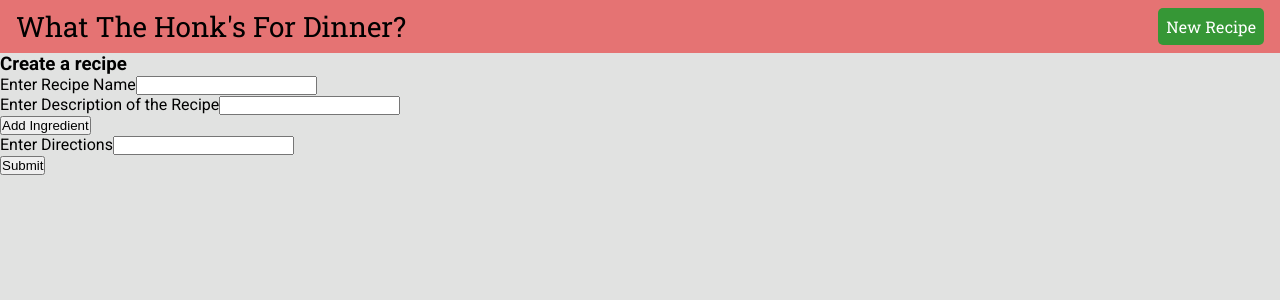
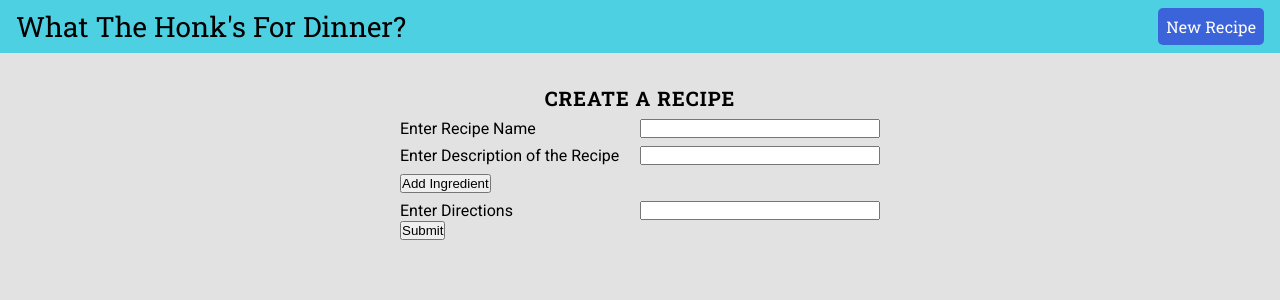
Before and after one commit to eblohm/recipe-finder, a React (Create React App) app: page /recipes/new in a window 1280 px wide. Shown: the top 300 px of the page. Built offline with nearby package versions, Linux system fonts and the light colour scheme.

Commit message:
more styling, fix input naming issue

```diff
--- a/src/components/App.js
+++ b/src/components/App.js
@@ -15,13 +15,19 @@ const App = () => {
       <Router history={history}>
         <div>
           <Header />
+          <div className="page-content">
             <Switch>
               <Route path="/" exact component={RecipeSearch} />
               <Route path="/recipes/new" exact component={RecipeCreate} />
               <Route path="/recipes/edit/:id" exact component={RecipeEdit} />
-            <Route path="/recipes/delete/:id" exact component={RecipeDelete} />
+              <Route
+                path="/recipes/delete/:id"
+                exact
+                component={RecipeDelete}
+              />
               <Route path="/recipes/:id" exact component={RecipeShow} />
             </Switch>
+          </div>
         </div>
       </Router>
     </div>
--- a/src/components/recipes/RecipeForm.js
+++ b/src/components/recipes/RecipeForm.js
@@ -12,12 +12,24 @@ class RecipeForm extends Component {
     }
   }
 
-  renderInput = ({ input, label, meta, name }) => {
-    const className = `recipe-form--ingredient__${name} ${
+  renderInput = ({ input, label, meta }) => {
+    const className = `recipe-form--${input.name} ${
       meta.error && meta.touched ? 'error' : ''
     }`;
 
-    console.log(meta);
+    return (
+      <div className={className}>
+        <label>{label}</label>
+        <input {...input} autoComplete="off" />
+        {this.renderError(meta)}
+      </div>
+    );
+  };
+
+  renderIngredient = ({ input, label, meta }) => {
+    const className = `recipe-form--ingredient ${
+      meta.error && meta.touched ? 'error' : ''
+    }`;
 
     return (
       <div className={className}>
@@ -46,11 +58,11 @@ class RecipeForm extends Component {
             <h4 className="recipe-form--ingredients__label">
               Ingredient #{index + 1}
             </h4>
-            <div className="recipe-form--ingredient">
+            <div className="recipe-form--single-ingredient">
               <Field
                 name={`${ingredient}.ingredient ingredient`}
                 type="text"
-                component={this.renderInput}
+                component={this.renderIngredient}
                 label="Ingredient Name"
               />
               <button
@@ -103,8 +115,6 @@ class RecipeForm extends Component {
 const validate = formValues => {
   const errors = {};
 
-  console.log(errors);
-
   if (!formValues.name) {
     errors.name = 'You must enter a name';
   }
--- a/src/scss/abstract/_mixins.scss
+++ b/src/scss/abstract/_mixins.scss
@@ -0,0 +1,4 @@
+@mixin container($width, $margin: 0) {
+  margin: $margin auto;
+  width: $width;
+}
--- a/src/scss/abstract/_variables.scss
+++ b/src/scss/abstract/_variables.scss
@@ -1,6 +1,6 @@
 // Colors
 $color-black: rgb(0, 0, 0);
+$color-blue: rgb(77, 208, 225);
+$color-blue-dark: rgb(60, 100, 218);
 $color-gray: rgb(225, 226, 225);
-$color-green: rgb(54, 151, 54);
-$color-red: rgb(229, 115, 115);
 $color-white: rgb(255, 255, 255);
--- a/src/scss/base/_base.scss
+++ b/src/scss/base/_base.scss
@@ -18,3 +18,7 @@ body {
 a {
   text-decoration: none;
 }
+
+.page-content {
+  @include container(75%, 2rem);
+}
--- a/src/scss/components/_button.scss
+++ b/src/scss/components/_button.scss
@@ -1,5 +1,5 @@
 .button {
-  background-color: $color-green;
+  background-color: $color-blue-dark;
   color: $color-white;
   display: inline-block;
   border-radius: 5px;
--- a/src/scss/components/_create.scss
+++ b/src/scss/components/_create.scss
@@ -0,0 +1,10 @@
+.recipe-create {
+  &--title {
+    font-family: 'Roboto Slab', serif;
+    font-size: 1.25rem;
+    letter-spacing: 1px;
+    margin-bottom: 0.5rem;
+    text-align: center;
+    text-transform: uppercase;
+  }
+}
--- a/src/scss/components/_form.scss
+++ b/src/scss/components/_form.scss
@@ -0,0 +1,25 @@
+.recipe-form {
+  @include container(50%);
+
+  &--name,
+  &--description,
+  &--ingredient,
+  &--directions {
+    display: flex;
+    justify-content: space-between;
+
+    input {
+      width: 50%;
+    }
+  }
+
+  &--name,
+  &--description,
+  &--ingredients {
+    margin-bottom: 0.5rem;
+  }
+
+  &--single-ingredient {
+    text-align: right;
+  }
+}
--- a/src/scss/components/_search.scss
+++ b/src/scss/components/_search.scss
@@ -0,0 +1,36 @@
+%flexcenter {
+  display: flex;
+  justify-content: center;
+}
+
+%inputdefaults {
+  border: 1px solid $color-black;
+  border-radius: 5px;
+  outline: 0;
+  padding: 0.25rem;
+}
+
+.recipe-search {
+  &--form {
+    @extend %flexcenter;
+    align-items: flex-end;
+
+    &__label {
+      @extend %flexcenter;
+      flex-direction: column;
+      font-size: 1.25rem;
+    }
+
+    &__input {
+      @extend %inputdefaults;
+      margin-right: 0.25rem;
+      margin-top: 0.5rem;
+    }
+
+    &__submit {
+      @extend %inputdefaults;
+      background-color: $color-blue-dark;
+      color: $color-white;
+    }
+  }
+}
--- a/src/scss/layout/_header.scss
+++ b/src/scss/layout/_header.scss
@@ -1,6 +1,6 @@
 .header {
   align-items: center;
-  background-color: $color-red;
+  background-color: $color-blue;
   display: flex;
   font-family: 'Roboto Slab', serif;
   justify-content: space-between;
```
Also changed, not shown: 1 other file (tests, documents, lock files or other folders). Lines whose indentation alone changed are shown as unchanged.
